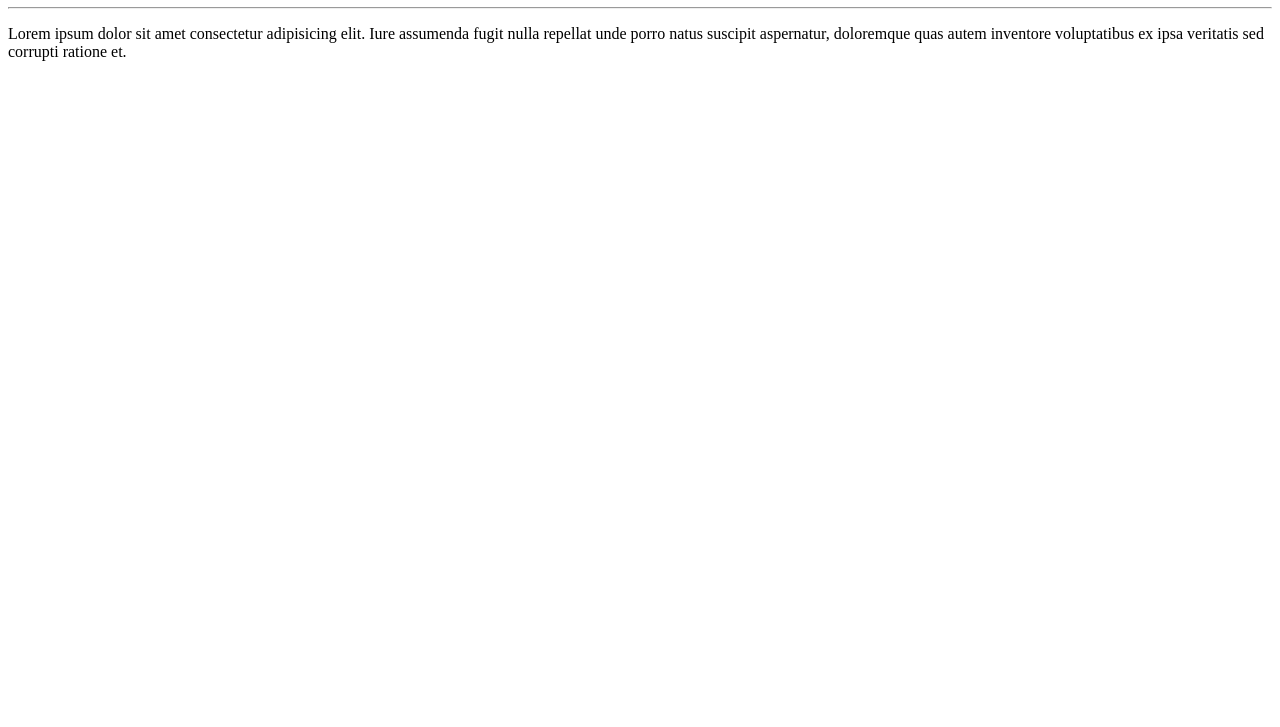
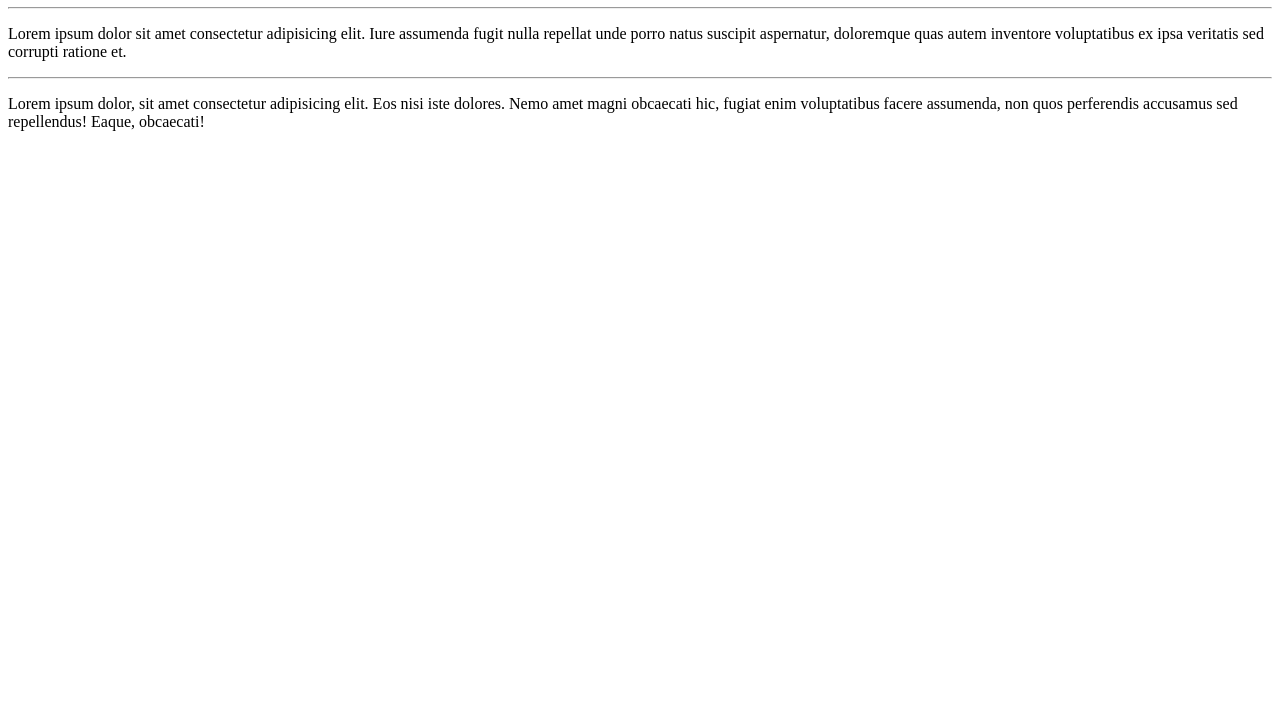
Before and after one commit to RamosDavi/CursoHTML5, a plain HTML site: page Site-Exemplo/Index.html in a window 1280 px wide. Shown: the part 73-800 px from the top of the page. Drawn offline with Linux system fonts and the light colour scheme.

Commit message:
Adicionei um paragrafo

```diff
--- a/Site-Exemplo/Index.html
+++ b/Site-Exemplo/Index.html
@@ -9,7 +9,8 @@
     <h1>Olá, Mundo</h1>
     <hr>
     <p>Lorem ipsum dolor sit amet consectetur adipisicing elit. Iure assumenda fugit nulla repellat unde porro natus suscipit aspernatur, doloremque quas autem inventore voluptatibus ex ipsa veritatis sed corrupti ratione et.</p>
-
+    <hr>
+    <p>Lorem ipsum dolor, sit amet consectetur adipisicing elit. Eos nisi iste dolores. Nemo amet magni obcaecati hic, fugiat enim voluptatibus facere assumenda, non quos perferendis accusamus sed repellendus! Eaque, obcaecati!</p>
 
 </body>
 </html>
```
